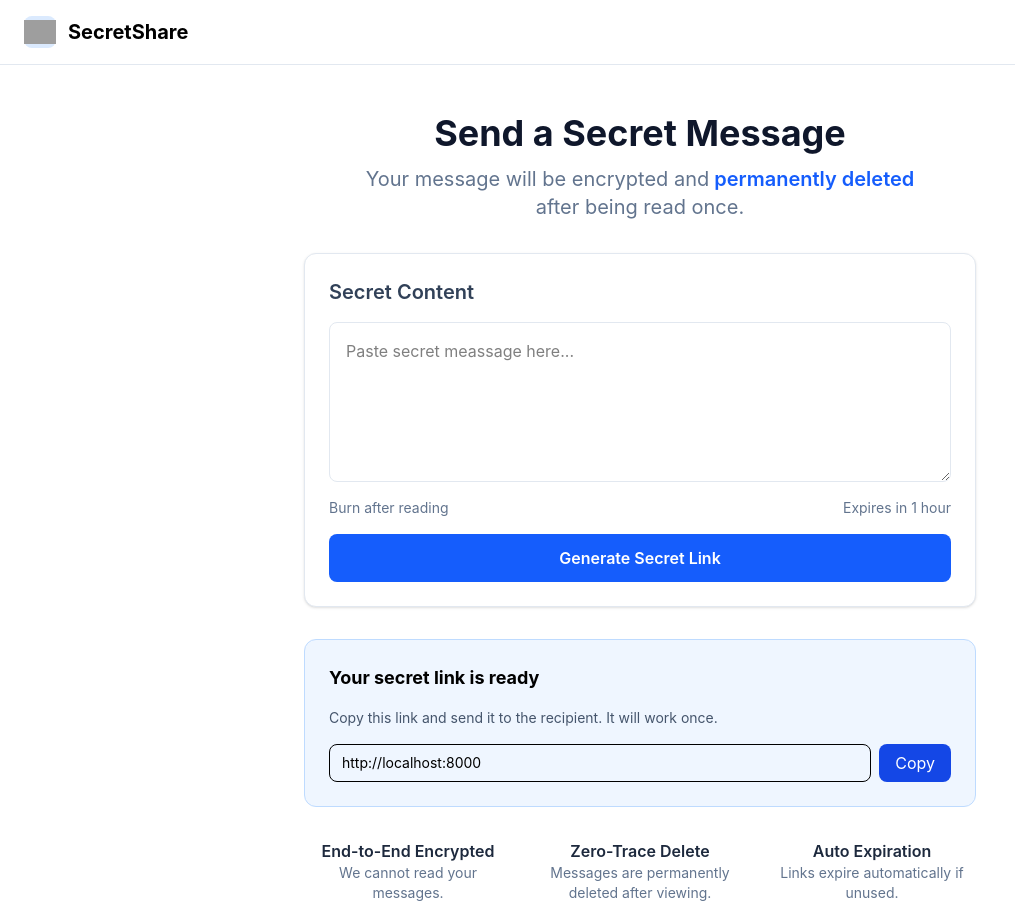
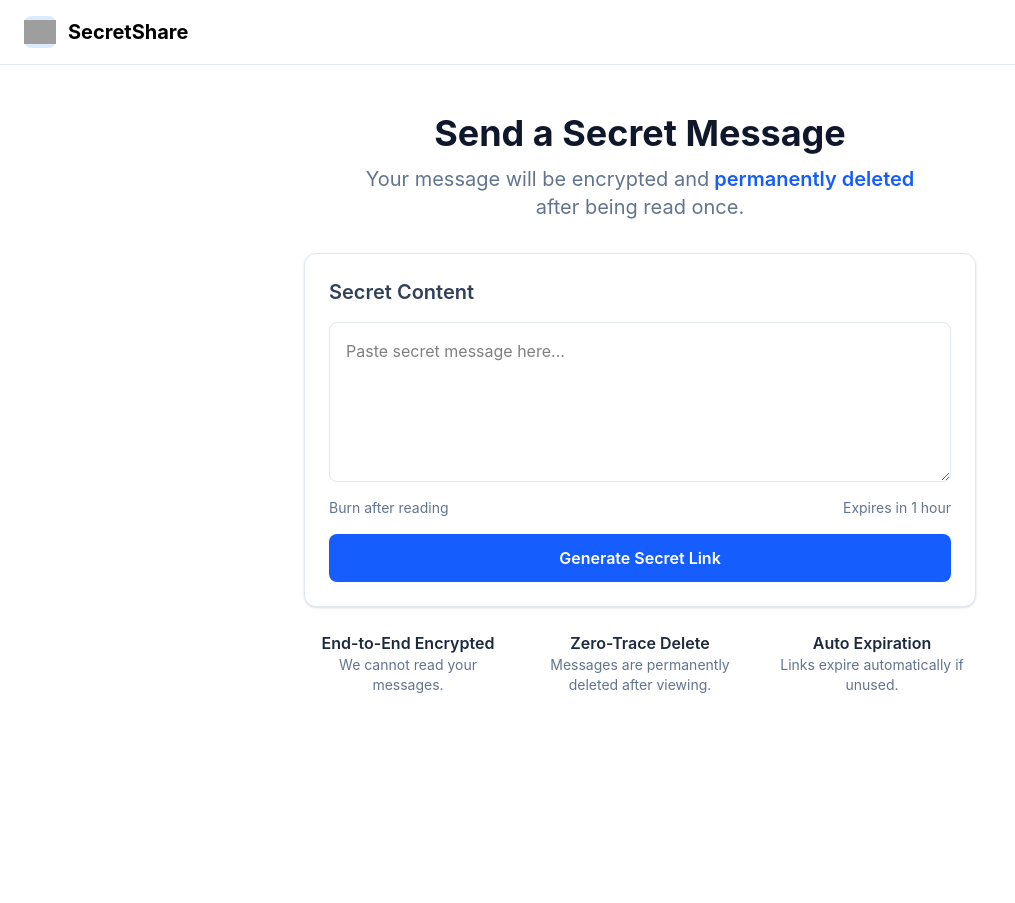
Before and after one commit to the-Monk-bro/Burn-On-Read-msg, a React app in the folder Frontend/: page / in a window 1280 px wide. Shown: the whole page, without its empty margins (0-1015 px from the left). After the commit the page ends 800 px from the top, so only its background shows below. Built offline with nearby package versions, Linux system fonts and the light colour scheme; grey boxes are pictures that could not be loaded; the HTML template or start-up script is replaced by a standard one.

Commit message:
updated for reveal button

```diff
--- a/Frontend/package.json
+++ b/Frontend/package.json
@@ -14,6 +14,7 @@
     "react": "^19.2.0",
     "react-dom": "^19.2.0",
     "react-icons": "^5.6.0",
+    "react-router-dom": "^7.13.1",
     "tailwindcss": "^4.2.1"
   },
   "devDependencies": {
--- a/Frontend/src/Components/LinkResult.jsx
+++ b/Frontend/src/Components/LinkResult.jsx
@@ -1,31 +1,36 @@
-import React from "react";
+import React, { useState } from "react";
 
-const LinkResult = () => {
-    const secretLink="http://localhost:8000"
-    if(!secretLink) return null;
-    const copyLink = () => {
-      navigator.clipboard.writeText(secretLink);
-    }
+const LinkResult = ({ secretLink }) => {
+  const [copied, setCopied] = useState(false);
+
+  const copyLink = () => {
+    navigator.clipboard.writeText(secretLink);
+    setCopied(true);
+    setTimeout(() => setCopied(false), 2000);
+  };
 
   return (
-    <div className="w-full max-w-2xl mx-auto border my-8 border-blue-200 bg-blue-50 rounded-xl p-6 flex flex-col gap-4">
-      <h3 className="font-bold text-lg">Your secret link is ready</h3>
+    <div className="w-full max-w-2xl mx-auto border my-8 border-blue-200 bg-blue-50 rounded-xl p-6 flex flex-col gap-4 animate-all duration-700 ease-out transform motion-safe:animate-[bounce_0.5s_ease-in-out_1] shadow-lg">
+      <h3 className="font-bold text-lg text-blue-900">✨ Your secret link is ready</h3>
 
       <p className="text-sm text-slate-600">
         Copy this link and send it to the recipient. It will work once.
       </p>
+
       <div className="flex gap-2">
         <input
           value={secretLink}
           readOnly
-          className="flex-1 border rounded-lg px-3 py-2 text-sm"
+          className="flex-1 border border-blue-200 rounded-lg px-3 py-2 text-sm bg-white text-blue-700 font-mono focus:outline-none"
         />
 
         <button
           onClick={copyLink}
-          className="bg-blue-700 text-white px-4 rounded-lg"
+          className={`${
+            copied ? "bg-green-600" : "bg-blue-700"
+          } text-white px-6 rounded-lg transition-colors duration-300 font-medium`}
         >
-          Copy
+          {copied ? "Copied!" : "Copy"}
         </button>
       </div>
     </div>
--- a/Frontend/src/Components/SecretInput.jsx
+++ b/Frontend/src/Components/SecretInput.jsx
@@ -1,37 +1,39 @@
 import React, { useState } from "react";
-import { CiLock } from "react-icons/ci";
-import { FaLock } from "react-icons/fa";
 
-const SecretInput = () => {
+const SecretInput = ({ setGeneratedLink }) => {
   const [message, setMessage] = useState("");
-  const handleCHange = (e) => {
-    setMessage(e.target.value);
+
+  const handleGenerate = () => {
+    if (!message.trim()) return alert("Please enter a message!");
+
+    const uniqueId = Math.random().toString(36).substring(2, 9);
+    const newUrl = `${window.location.origin}/secret/${uniqueId}`;
+
+    setGeneratedLink(newUrl);
   };
 
   return (
-    <div className="w-full max-w-2xl mx-auto  bg-white border border-slate-200 rounded-xl shadow-sm p-6 flex flex-col gap-4">
-      <span className="font-semibold text-xl text-slate-700">
-        Secret Content
-      </span>
+    <div className="w-full max-w-2xl mx-auto bg-white border border-slate-200 rounded-xl shadow-sm p-6 flex flex-col gap-4">
+      <span className="font-semibold text-xl text-slate-700">Secret Content</span>
 
       <textarea
         className="border border-slate-200 rounded-lg p-4 min-h-40 focus:outline-none focus:ring-2 focus:ring-blue-500"
-        placeholder="Paste secret meassage here..."
+        placeholder="Paste secret message here..."
         value={message}
-        onChange={handleCHange}
+        onChange={(e) => setMessage(e.target.value)}
       />
+
       <div className="flex justify-between text-sm text-slate-500">
         <span>Burn after reading</span>
-
         <span>Expires in 1 hour</span>
       </div>
+
       <button
-
-        className="w-full bg-blue-600 text-white font-semibold h-12 rounded-lg hover:bg-blue-700"
+        onClick={handleGenerate}
+        className="w-full bg-blue-600 text-white font-semibold h-12 rounded-lg hover:bg-blue-700 transition-all active:scale-95"
       >
         Generate Secret Link
       </button>
-
     </div>
   );
 };
--- a/Frontend/src/Pages/Home.jsx
+++ b/Frontend/src/Pages/Home.jsx
@@ -1,4 +1,4 @@
-import React from 'react'
+import React, { useState } from 'react'
 import Navbar from '../Components/Navbar'
 import Hero from '../Components/Hero'
 import SecretInput from '../Components/SecretInput'
@@ -6,12 +6,16 @@ import LinkResult from '../Components/LinkResult'
 import Feature from '../Components/Feature'
 
 const Home = () => {
+  const [generatedLink, setGeneratedLink] = useState("");
+
   return (
     <div>
       <Navbar/>
       <Hero/>
-      <SecretInput/>
-      <LinkResult/>
+      <SecretInput setGeneratedLink={setGeneratedLink} />
+
+      {generatedLink && <LinkResult secretLink={generatedLink} />}
+
       <Feature/>
     </div>
   )
```
Also changed, not shown: 1 other file (tests, documents, lock files or other folders).
